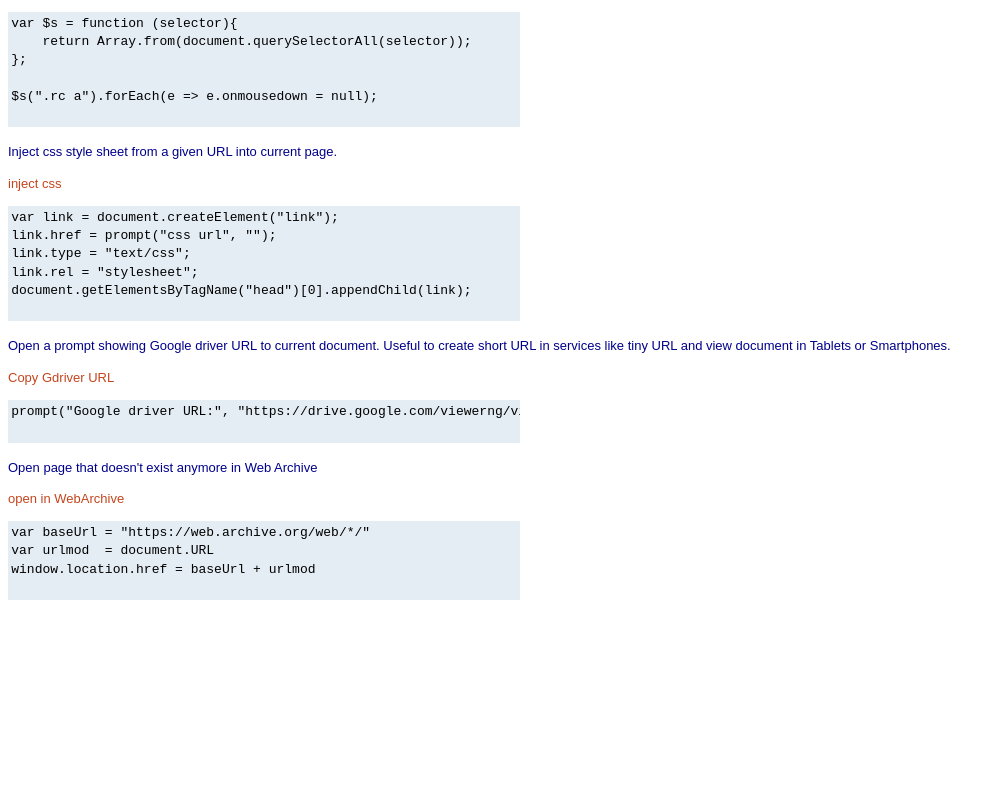
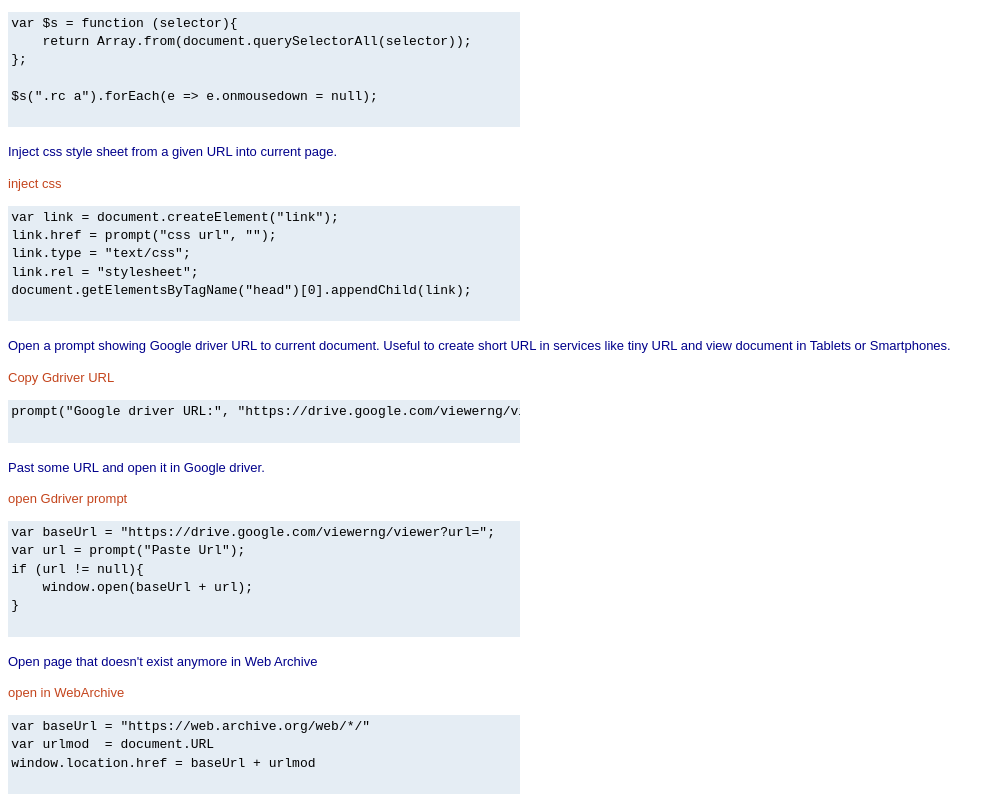
Before and after one commit to caiorss/bookmarklet-maker, a plain HTML site: page index.html in a window 1280 px wide. Shown: the part 1622-2419 px from the top of the page, without its empty margins (0-1002 px from the left). Before the commit the page ends 2225 px from the top, so only its background shows below. Drawn offline with Linux system fonts and the light colour scheme.

Commit message:
Add Url to URL in Google Driver.

```diff
--- a/index.html
+++ b/index.html
@@ -228,6 +228,18 @@ prompt("Google driver URL:", "https://drive.google.com/viewerng/viewer?url=" + d
       </pre>
 
 
+      <p>Past some URL and open it in Google driver.</p>
+      <p>
+      <a href="javascript:(function()%7Bvar%20baseUrl%20%3D%20%22https%3A%2F%2Fdrive.google.com%2Fviewerng%2Fviewer%3Furl%3D%22%3B%0Avar%20url%20%3D%20prompt(%22Paste%20Url%22)%3B%0Aconsole.log(%22Url%20%3D%20%22%20%2B%20url)%20%3B%0Aif%20(url%20!%3D%20null)%7B%0A%20%20%20%20window.open(baseUrl%20%2B%20url)%3B%0A%7D%7D)()%3B">open Gdriver prompt</a>
+      </p>
+      <pre>
+var baseUrl = "https://drive.google.com/viewerng/viewer?url=";
+var url = prompt("Paste Url");
+if (url != null){
+    window.open(baseUrl + url);
+}
+ </pre>
+
 
       <p>Open page that doesn't exist anymore in Web Archive</p>
       <p>
```
